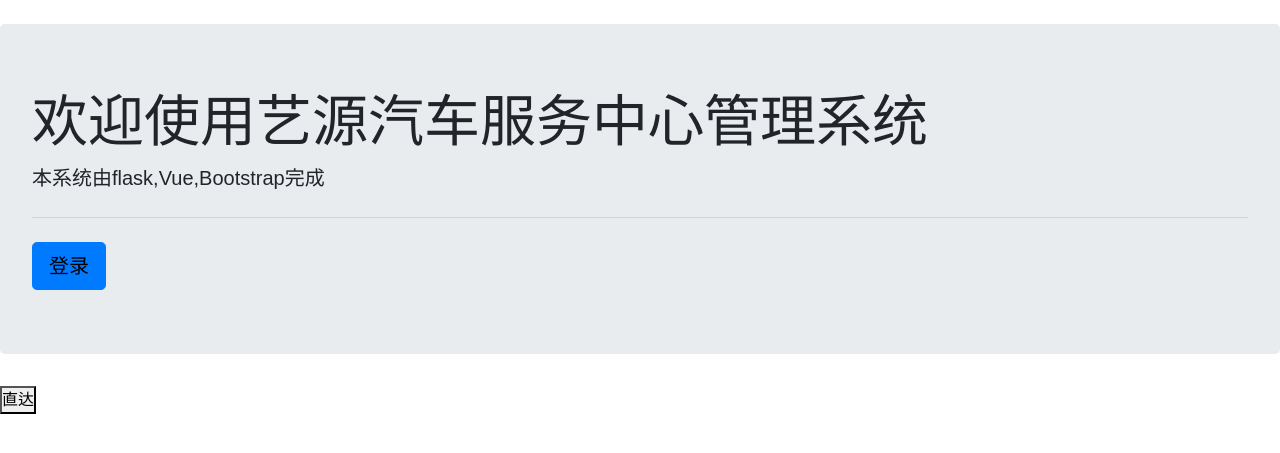
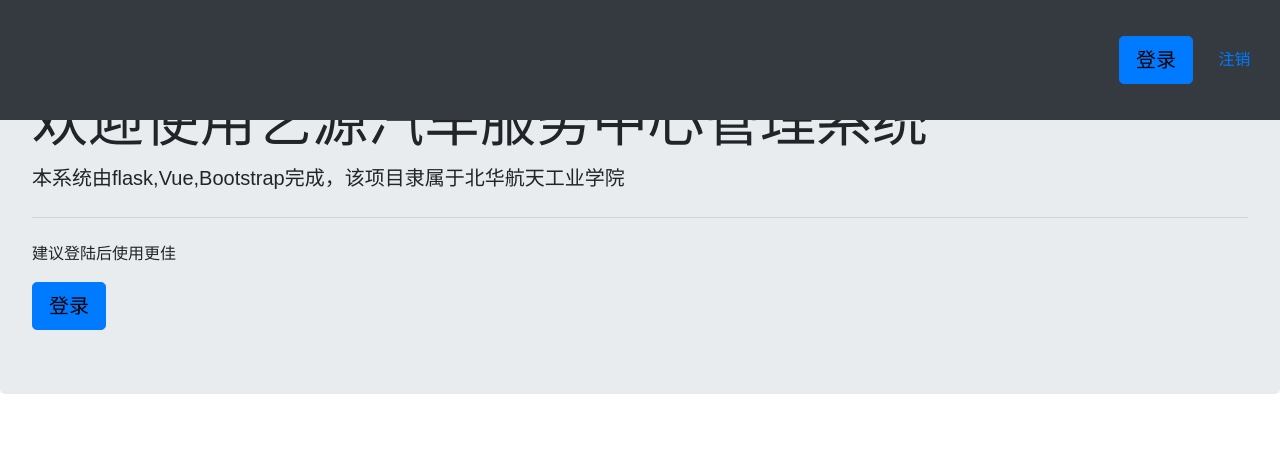
Before and after one commit to Lastdragon04/flaskProject, a Flask app: page / in a window 1280 px wide. Shown: the top 453 px of the page. Run offline with Flask 3, Linux system fonts and the light colour scheme; some libraries are stand-ins or nearby versions; some web fonts are replaced.

Commit message:
导航条整完了。

```diff
--- /dev/null
+++ b/Global_config.py
@@ -0,0 +1,2 @@
+System_logo = "../static/img/logo.png"
+System_name = '艺源汽车服务中心管理系统'
--- a/app.py
+++ b/app.py
@@ -3,7 +3,8 @@
 from flask import Flask, render_template, request, session
 from config import Config
 from flask_migrate import Migrate
-from exts import mail, System_name, db
+from exts import mail, db
+from Global_config import System_name,System_logo
 
 from apps.user import bp as user_bp
 
@@ -26,4 +27,4 @@
 
 @app.context_processor
 def my_context_processor():
-    return {"System_name": System_name}
+    return {"System_name": System_name,"School_logo":System_logo}
--- a/apps/user.py
+++ b/apps/user.py
@@ -2,7 +2,7 @@
 from smtplib import SMTPServerDisconnected
 from werkzeug.security import generate_password_hash, check_password_hash
 from bll import create_captcha
-from exts import System_name, db
+from exts import db
 from Mail import send_captcha
 from SQL_Defence import SQL_defend
 from Model import UserModel
--- a/exts.py
+++ b/exts.py
@@ -2,5 +2,5 @@
 from flask_sqlalchemy import SQLAlchemy
 
 mail = Mail()
-System_name = '艺源汽车服务中心管理系统'
+
 db = SQLAlchemy()
--- a/templates/base.html
+++ b/templates/base.html
@@ -10,11 +10,29 @@
     <link rel="stylesheet" href="../static/bootstrap-4.6.2-dist/css/bootstrap.css">
     <link rel="stylesheet" href="../static/iconfont/iconfont.css">
     <link rel="stylesheet" href="../static/css/font.css">
-    <title>Title</title>
 </head>
 <body>
-    <div id="root" @keydown.esc="change_window('none')">
+    <div id="root" @keydown.esc="change_window('none')" style=" user-select: none;">
+        <div class="fixed-top">
+            <nav class="navbar navbar-dark bg-dark" style="padding-left: 1.5vw;padding-right: 2.3vw">
+                <div class="d-flex flex-row align-items-center" style="gap: 1vw;">
+                    <div style="height:7vh;width: 18vw;margin-top: -3vh">
+                        <img src="((School_logo))" class="img-fluid" alt="...">
+                    </div>
+                    <div style="margin-bottom: -2vh;">
 
+                    </div>
+                </div>
+                <div style="display: flex;flex-direction:row;right: 0;align-items: center;gap: 2vw">
+                    <div id="USER_INFORMATION">
+                        <a class="btn btn-primary btn-lg" href="#" @click.prevent="change_window('login')">登录</a>
+                    </div>
+                    <div>
+                        <a href="">注销</a>
+                    </div>
+                </div>
+            </nav>
+        </div>
         <div class="out_window shadow-lg p-3 mb-5 bg-white rounded" id="tanchuang">
             <div class="close_window"><a href="javascript:void(0)" @click.prevent="change_window('none')">[esc]关闭窗口</a></div>
             <div class="alert alert-danger" role="alert" style="position: absolute;display: none;right: 0;top: 0" id="Error_window"></div>
@@ -163,9 +181,11 @@
                 </div>
             </div>
         </div>
-        {% block body %}
+        <div style="overflow-y: scroll;height: 96vh">
+            {% block body %}
 
-        {% endblock %}
+            {% endblock %}
+        </div>
     </div>
 <script type="text/javascript">
 const vm = new Vue({
@@ -431,6 +451,8 @@
                 vm.alert_window(`密码不能为空，最好大于6位`,'Error_window')
             }
         },
+        change_user_img(){
+        },
         to_login(){
             let Password=$(`#Password`).val()
             let Email=$(`#Email`).val()
--- a/templates/index.html
+++ b/templates/index.html
@@ -1,13 +1,15 @@
-{% extends 'base.html' %}
+{% extends "base.html" %}
 {% block title %}
     标题
 {% endblock %}
 {% block body%}
     <div class="jumbotron">
         <h1 class="display-4">欢迎使用((System_name))</h1>
-        <p class="lead">本系统由flask,Vue,Bootstrap完成</p>
+        <p class="lead">本系统由flask,Vue,Bootstrap完成，该项目隶属于北华航天工业学院</p>
+        <p class="lead"></p>
         <hr class="my-4">
+        <p>建议登陆后使用更佳</p>
         <a class="btn btn-primary btn-lg" href="#" @click.prevent="change_window('login')">登录</a>
     </div>
-    <button @click="change_window('register3')">直达</button>
+    <div style="height: 300vh"></div>
 {% endblock %}
```
Also changed, not shown: config.py (line endings or trailing spaces), static/img/User_default.jpg (added), static/img/bhhtgyxy.png, static/img/logo.png (added).
